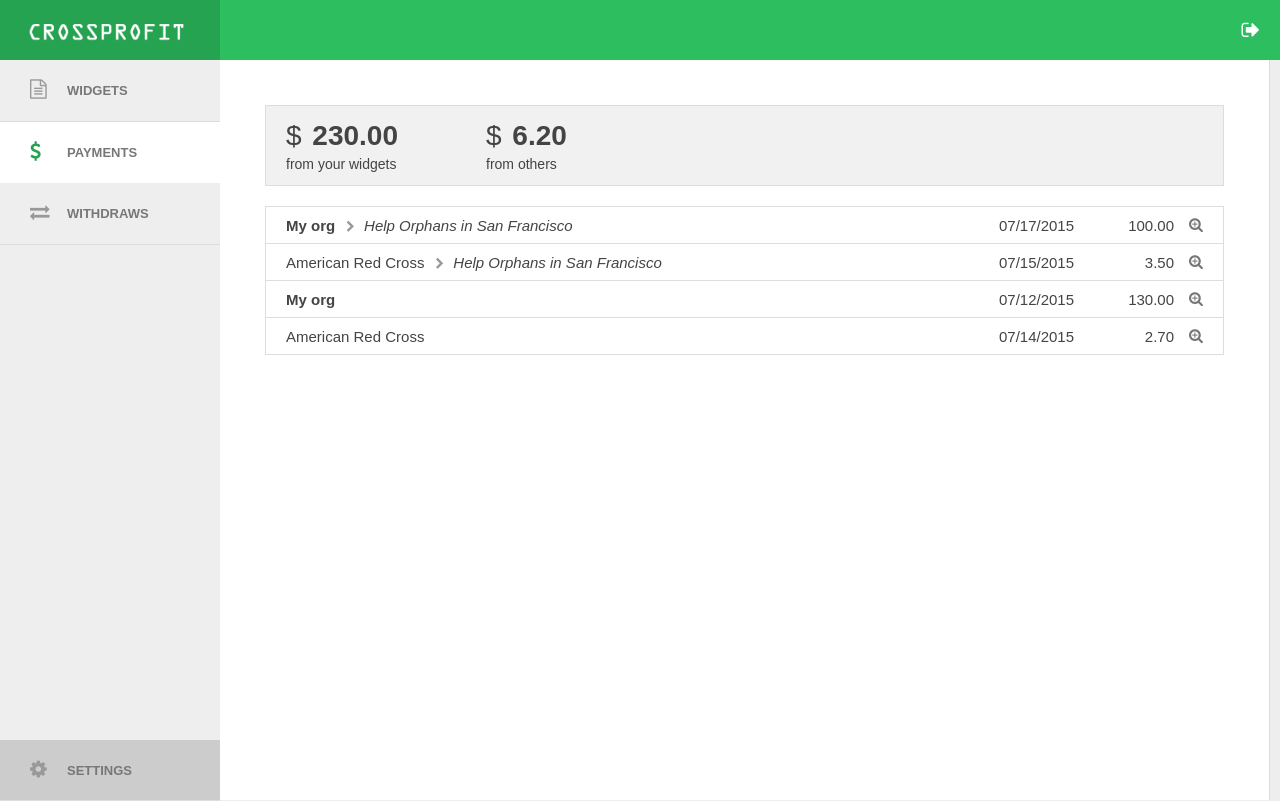
After one commit to wnqnguo/widgetdonatenow, a Django app: page /payments in a window 1280 px wide. The commit adds this page. Run offline with Django 3.2, Linux system fonts and the light colour scheme.

Commit message:
payment screen almost finished

```diff
--- a/website/templates/donatenow/base_private.html
+++ b/website/templates/donatenow/base_private.html
@@ -58,32 +58,29 @@
         </div>
     </div>
 
+
     <div class="menu">
         <div class="menu__items">
-            <a class="menu__item menu__item--active" href="{% url 'signup' %}">
-                <i class="fa fa-file-text-o"></i><span>{{ _('Widget') }}</span>
+            <a class="menu__item {% if current_url == 'widgets' %}menu__item--active{% endif %}" href="{% url 'widgets' %}">
+                <i class="fa fa-file-text-o"></i><span>{{ _('Widgets') }}</span>
             </a>
-            <a class="menu__item" href="{% url 'signup' %}">
+            <a class="menu__item {% if current_url == 'payments' %}menu__item--active{% endif %}" href="{% url 'payments' %}">
                 <i class="fa fa-dollar"></i><span>{{ _('Payments') }}</span>
             </a>
-            <a class="menu__item" href="{% url 'signup' %}">
+            <a class="menu__item {% if current_url == 'withdraws' %}menu__item--active{% endif %}" href="{% url 'withdraws' %}">
                 <i class="fa fa-exchange"></i><span>{{ _('Withdraws') }}</span>
             </a>
         </div>
 
 
-        <a class="menu__item menu__item--settings" href="{% url 'signup' %}">
+        <a class="menu__item menu__item--settings" href="{% url 'account' %}">
             <i class="fa fa-gear"></i><span>{{ _('Settings') }}</span>
         </a>
 
-        <a class="menu__item menu__item--exit" href="{% url 'signup' %}">
+        <a class="menu__item menu__item--exit" href="{% url 'logout' %}">
             <i class="fa fa-sign-out"></i><span>{{ _('Logout') }}</span>
         </a>
 
-        <!-- <a class="menu__item menu__item--gotosite" href="{% url 'signup' %}">
-            {{ _('Meu site') }}
-            <i class="fa fa-arrow-right"></i>
-        </a> -->
     </div>
 
     <div class="canvas">
--- /dev/null
+++ b/website/templates/donatenow/payments.html
@@ -0,0 +1,215 @@
+{% extends "donatenow/base_private.html" %}
+{% load i18n %}
+
+{% block content %}
+
+<style type="text/css">
+.payments {
+    border: 1px solid #ddd;
+    border-bottom: 0;
+    margin-top: 20px;
+}
+.payment__item {
+    border-bottom: 1px solid #ddd;
+    font-size: 15px;
+    height: 37px;
+    line-height: 1;
+    overflow: hidden;
+    padding: 11px 20px 7px;
+    position: relative;
+}
+.payment__item:hover {
+    background-color: #eee;
+    cursor: pointer;
+}
+
+.payment__item:hover .fa-search-plus {
+    color: #25A351;
+}
+
+.payment__item-from {
+    float: left;
+}
+.payment__item-from-org span {
+    color: #444;
+    font-weight: bold;
+
+    /*font-size: 13px;
+    text-transform: uppercase;*/
+}
+.payment__item-from b {
+    font-weight: normal;
+}
+.payment__item-from-separator {
+    color: #999;
+    font-size: 12px;
+    padding: 2px 5px 0 7px;
+}
+.payment__item-from-widget {
+    font-style: italic;
+}
+.payment__item-date {
+    float: right;
+    text-align: right;
+}
+.payment__item-amount {
+    float: right;
+    display: block;
+    text-align: right;
+    width: 100px;
+}
+
+.fa-search-plus {
+    color: #777;
+    float: right;
+    margin: -1px 0 0 15px;
+}
+
+.payment__item-my {
+    background-color: #25A351;
+    position: absolute;
+    top: 11px;
+    /*margin-left: -28px;
+    height: 15px;
+    width: 15px;*/
+
+    top: 15px;
+    margin-left: -15px;
+    height: 9px;
+    width: 9px;
+
+    -webkit-border-radius: 30px;
+    -moz-border-radius: 30px;
+    border-radius: 30px;
+
+    display: none;
+}
+
+
+.summary {
+    background: #f1f1f1;
+    border: 1px solid #ddd;
+    overflow: hidden;
+    padding: 10px 20px;
+}
+.summary__item {
+    float: left;
+    max-width: 200px;
+    width: 30%
+}
+
+.summary__amount {
+    font-size: 28px;
+}
+.summary__amount-dollar {
+    /*font-size: 12px;*/
+    margin-right: 3px;
+}
+.summary__amount-value {
+    font-weight: bold;
+}
+.summary__label {
+    font-size: 14px;
+}
+</style>
+
+
+<div class="summary">
+
+    <div class="summary__item">
+        <div class="summary__amount">
+            <span class="summary__amount-dollar">$</span>
+            <span class="summary__amount-value">230.00</span>
+        </div>
+        <div class="summary__label">from your widgets</div>
+    </div>
+
+
+    <div class="summary__item">
+        <div class="summary__amount">
+            <span class="summary__amount-dollar">$</span>
+            <span class="summary__amount-value">6.20</span>
+        </div>
+        <div class="summary__label">from others</div>
+    </div>
+</div>
+
+
+<div class="payments">
+    <div class="payment__item">
+        <div class="payment__item-my"></div>
+        <div class="payment__item-from">
+            <span class="payment__item-from-org"><span>My org</span></span>
+            <span class="payment__item-from-separator"><i class="fa fa-chevron-right"></i></span>
+            <span class="payment__item-from-widget">Help Orphans in San Francisco</span>
+        </div>
+
+        <i class="fa fa-search-plus"></i>
+
+        <div class="payment__item-amount">
+            100.00
+        </div>
+
+        <div class="payment__item-date">
+            07/17/2015
+        </div>
+    </div>
+
+    <div class="payment__item">
+        <div class="payment__item-from">
+            <span class="payment__item-from-org">American Red Cross</span>
+            <span class="payment__item-from-separator"><i class="fa fa-chevron-right"></i></span>
+            <span class="payment__item-from-widget">Help Orphans in San Francisco</span>
+        </div>
+
+        <i class="fa fa-search-plus"></i>
+
+        <div class="payment__item-amount">
+            3.50
+        </div>
+
+        <div class="payment__item-date">
+            07/15/2015
+        </div>
+    </div>
+
+    <div class="payment__item">
+        <div class="payment__item-my"></div>
+        <div class="payment__item-from">
+            <span class="payment__item-from-org"><span>My org</span></span>
+            <!-- <span class="payment__item-from-separator"><i class="fa fa-angle-right"></i></span> -->
+            <!-- <span class="payment__item-from-widget">Help Orphans in San Francisco</span> -->
+        </div>
+
+        <i class="fa fa-search-plus"></i>
+
+        <div class="payment__item-amount">
+            130.00
+        </div>
+
+        <div class="payment__item-date">
+            07/12/2015
+        </div>
+    </div>
+
+    <div class="payment__item">
+        <div class="payment__item-from">
+            <span class="payment__item-from-org">American Red Cross</span>
+            <!-- <span class="payment__item-from-separator"><i class="fa fa-angle-right"></i></span>
+            <span class="payment__item-from-widget">Help Orphans in San Francisco</span> -->
+        </div>
+
+        <i class="fa fa-search-plus"></i>
+
+        <div class="payment__item-amount">
+            2.70
+        </div>
+
+        <div class="payment__item-date">
+            07/14/2015
+        </div>
+    </div>
+
+</div>
+
+{% endblock %}
--- a/website/views.py
+++ b/website/views.py
@@ -1,5 +1,6 @@
 # coding: utf-8
 from django.template import RequestContext
+from django.template import Context
 from django.shortcuts import render_to_response, redirect
 from django.views.generic.base import TemplateView
 from django.utils.translation import ugettext as _
@@ -7,6 +8,7 @@ from django.contrib import messages
 from django.conf import settings
 from core.models import *
 from core.forms import *
+from django.core.urlresolvers import resolve
 
 
 class HomePageView(TemplateView):
@@ -28,12 +30,42 @@ class FaqView(TemplateView):
 class AboutView(TemplateView):
     template_name = "%s/about.html" % settings.SITE_NAME
 
+
 class HowItWorksView(TemplateView):
     template_name = "%s/how_it_works.html" % settings.SITE_NAME
 
 
+class WidgetsView(TemplateView):
+    template_name = "%s/widgets.html" % settings.SITE_NAME
+
+    def get_context_data(self, **kwargs):
+        context = super(WidgetsView, self).get_context_data(**kwargs)
+        context.update({'current_url': 'widgets'})
+        return context
+
+
+class PaymentsView(TemplateView):
+    template_name = "%s/payments.html" % settings.SITE_NAME
+
+    def get_context_data(self, **kwargs):
+        context = super(PaymentsView, self).get_context_data(**kwargs)
+        context.update({'current_url': 'payments'})
+        return context
+
+
+class WithdrawsView(TemplateView):
+    template_name = "%s/withdraws.html" % settings.SITE_NAME
+
+    def get_context_data(self, **kwargs):
+        context = super(WithdrawsView, self).get_context_data(**kwargs)
+        context.update({'current_url': 'withdraws'})
+        return context
+
+
 def account(request, *args, **kwargs):
     context = RequestContext(request)
+
+    context.push({'current_url': resolve(request.path_info).url_name})
 
     return render_to_response("%s/account.html" % settings.SITE_NAME, context)
 
@@ -63,19 +95,19 @@ def contact(request, *args, **kwargs):
 def login(request, *args, **kwargs):
     context = RequestContext(request)
 
-    return render_to_response("%s/account.html" % settings.SITE_NAME, context)
+    return render_to_response("%s/contact.html" % settings.SITE_NAME, context)
 
 def signup(request, *args, **kwargs):
     context = RequestContext(request)
 
-    return render_to_response("%s/account.html" % settings.SITE_NAME, context)
+    return render_to_response("%s/contact.html" % settings.SITE_NAME, context)
 
 def recovery(request, *args, **kwargs):
     context = RequestContext(request)
 
-    return render_to_response("%s/account.html" % settings.SITE_NAME, context)
+    return render_to_response("%s/contact.html" % settings.SITE_NAME, context)
 
 def reset(request, *args, **kwargs):
     context = RequestContext(request)
 
-    return render_to_response("%s/account.html" % settings.SITE_NAME, context)
+    return render_to_response("%s/contact.html" % settings.SITE_NAME, context)
--- a/widget/urls.py
+++ b/widget/urls.py
@@ -30,10 +30,15 @@ urlpatterns = [
     url(r'^how-it-works/?', HowItWorksView.as_view(), name='how-it-works'),
     url(r'^contact/?', contact, name='contact'),
 
-    url(r'^login/?', account, name='login'),
-    url(r'^signup/?', account, name='signup'),
-    url(r'^recovery/?', account, name='recovery'),
-    url(r'^reset/?', account, name='reset'),
+    url(r'^logout/?', login, name='logout'),
+    url(r'^login/?', login, name='login'),
+    url(r'^signup/?', signup, name='signup'),
+    url(r'^recovery/?', recovery, name='recovery'),
+    url(r'^reset/?', reset, name='reset'),
 
+    url(r'^widgets/?', WidgetsView.as_view(), name='widgets'),
+    url(r'^payments/?', PaymentsView.as_view(), name='payments'),
+    url(r'^withdraws/?', WithdrawsView.as_view(), name='withdraws'),
     url(r'^account/?', account, name='account'),
+
 ] + static(settings.MEDIA_URL, document_root=settings.MEDIA_ROOT)
```
Also changed, not shown: website/templates/donatenow/widgets.html (added, +10 -0 lines), website/templates/donatenow/withdraws.html (added, +10 -0 lines), 1 other file.
